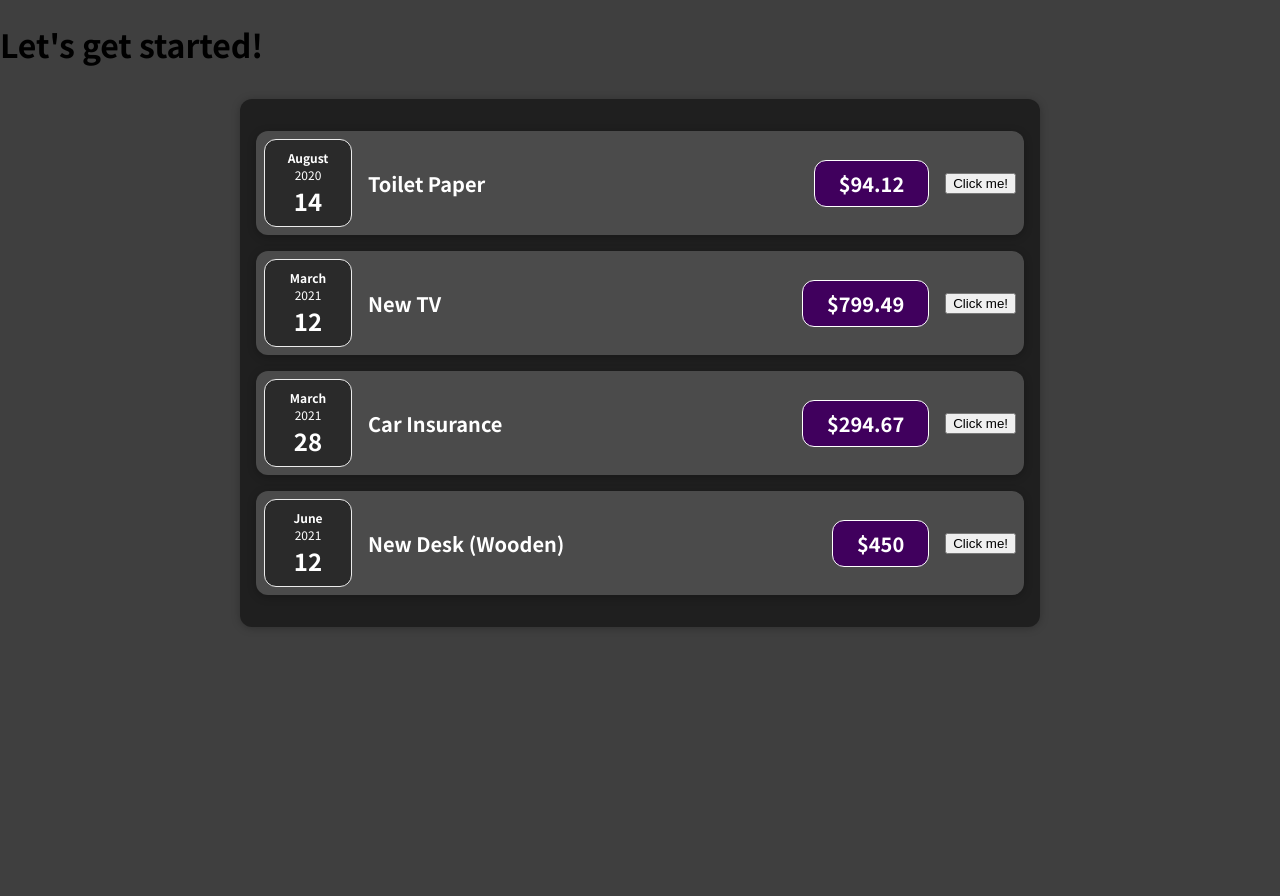
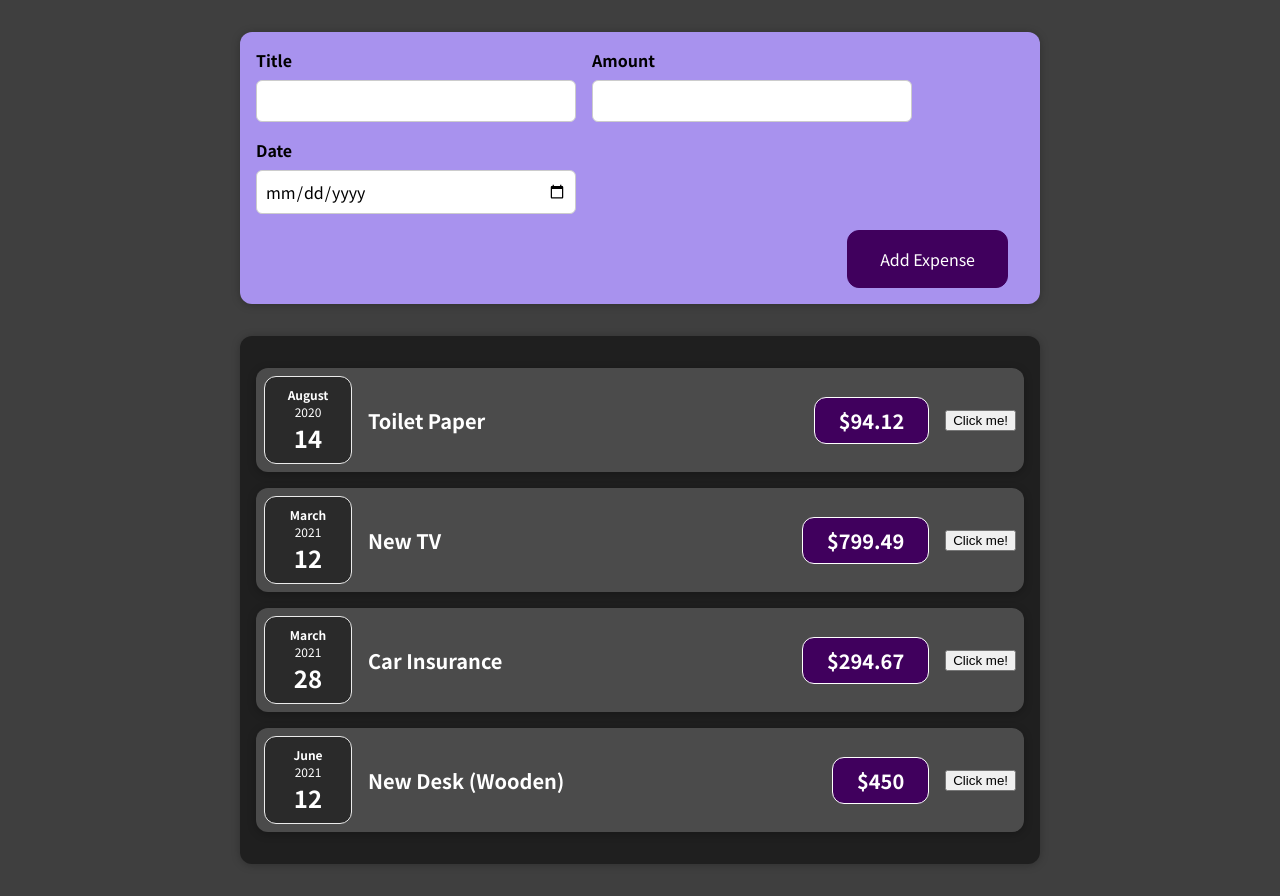
Before and after one commit to gnzlplcs/react-the_complete_guide, a React (Create React App) app in the folder project/: page / in a window 1280 px wide. Before the commit the page ends 800 px from the top, so only its background shows below. Built offline with nearby package versions, Linux system fonts and the light colour scheme.

Commit message:
:construction: adding form inputs
create NewExpense and ExpenseForm components

```diff
--- a/project/src/App.js
+++ b/project/src/App.js
@@ -1,5 +1,6 @@
 import React from "react";
 import Expenses from "./components/Expenses/Expenses";
+import NewExpense from "./components/NewExpense/NewExpense";
 
 function App() {
   const expenses = [
@@ -31,7 +32,7 @@
 
   return (
     <div>
-      <h1>Let's get started!</h1>
+      <NewExpense />
       <Expenses expenses={expenses} />
     </div>
   );
--- /dev/null
+++ b/project/src/components/NewExpense/ExpenseForm.css
@@ -0,0 +1,26 @@
+.new-expense__controls {
+  display: flex;
+  flex-wrap: wrap;
+  gap: 1rem;
+  margin-bottom: 1rem;
+  text-align: left;
+}
+
+.new-expense__control label {
+  font-weight: bold;
+  margin-bottom: 0.5rem;
+  display: block;
+}
+
+.new-expense__control input {
+  font: inherit;
+  padding: 0.5rem;
+  border-radius: 6px;
+  border: 1px solid #ccc;
+  width: 20rem;
+  max-width: 100%;
+}
+
+.new-expense__actions {
+  text-align: right;
+}
--- /dev/null
+++ b/project/src/components/NewExpense/ExpenseForm.js
@@ -0,0 +1,28 @@
+import React from "react";
+import "./ExpenseForm.css";
+
+const ExpenseForm = () => {
+  return (
+    <form>
+      <div className="new-expense__controls">
+        <div className="new-expense__control">
+          <label>Title</label>
+          <input type="text"/>
+        </div>
+        <div className="new-expense__control">
+          <label>Amount</label>
+          <input type="number" min="0.01" step="0.01"/>
+        </div>
+        <div className="new-expense__control">
+          <label>Date</label>
+          <input type="date" min="2019-0101" max="2023-12-31"/>
+        </div>
+      </div>
+      <div className="new-expense__actions">
+        <button type="submit">Add Expense</button>
+      </div>
+    </form>
+  );
+};
+
+export default ExpenseForm;
--- /dev/null
+++ b/project/src/components/NewExpense/NewExpense.css
@@ -0,0 +1,38 @@
+.new-expense {
+  background-color: #a892ee;
+  padding: 1rem;
+  margin: 2rem auto;
+  width: 50rem;
+  max-width: 95%;
+  border-radius: 12px;
+  text-align: center;
+  box-shadow: 0 1px 8px rgba(0, 0, 0, 0.25);
+}
+
+.new-expense button {
+  font: inherit;
+  cursor: pointer;
+  padding: 1rem 2rem;
+  border: 1px solid #40005d;
+  background-color: #40005d;
+  color: white;
+  border-radius: 12px;
+  margin-right: 1rem;
+}
+
+.new-expense button:hover,
+.new-expense button:active {
+  background-color: #510674;
+  border-color: #510674;
+}
+
+.new-expense button.alternative {
+  color: #220131;
+  border-color: transparent;
+  background-color: transparent;
+}
+
+.new-expense button.alternative:hover,
+.new-expense button.alternative:active {
+  background-color: #ddb3f8;
+}
--- /dev/null
+++ b/project/src/components/NewExpense/NewExpense.jsx
@@ -0,0 +1,13 @@
+import React from "react";
+import ExpenseForm from "./ExpenseForm";
+import "./NewExpense.css";
+
+const NewExpense = () => {
+  return (
+    <div className="new-expense">
+      <ExpenseForm />
+    </div>
+  );
+};
+
+export default NewExpense;
```
